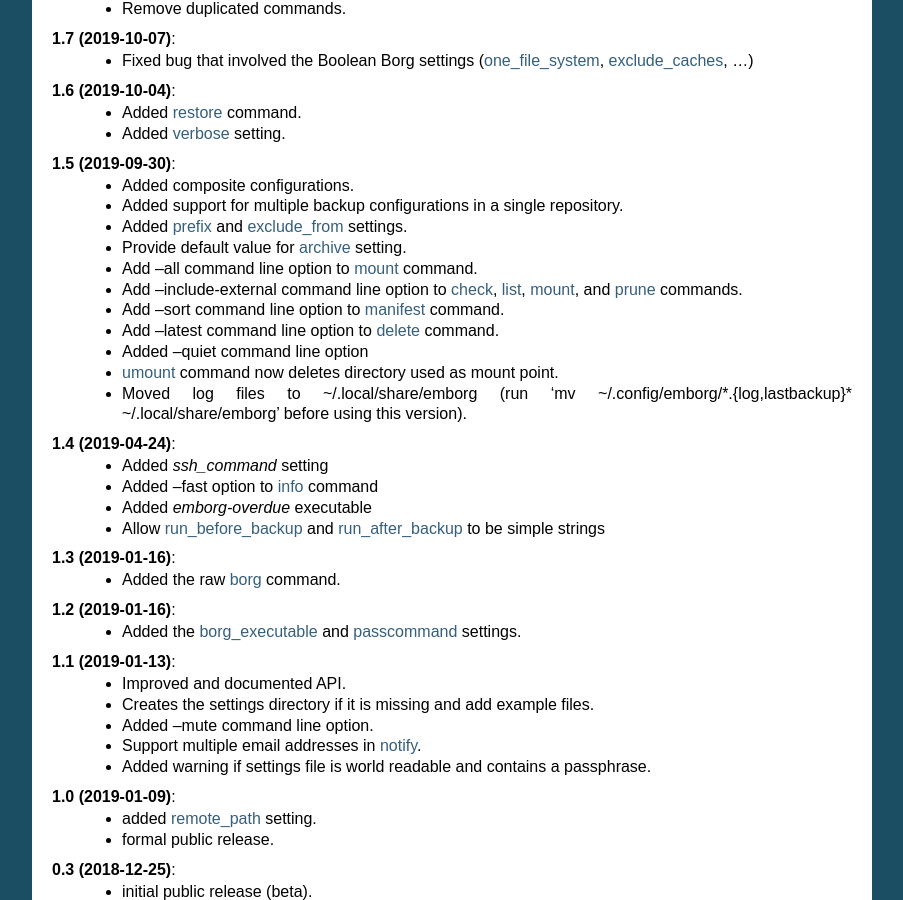
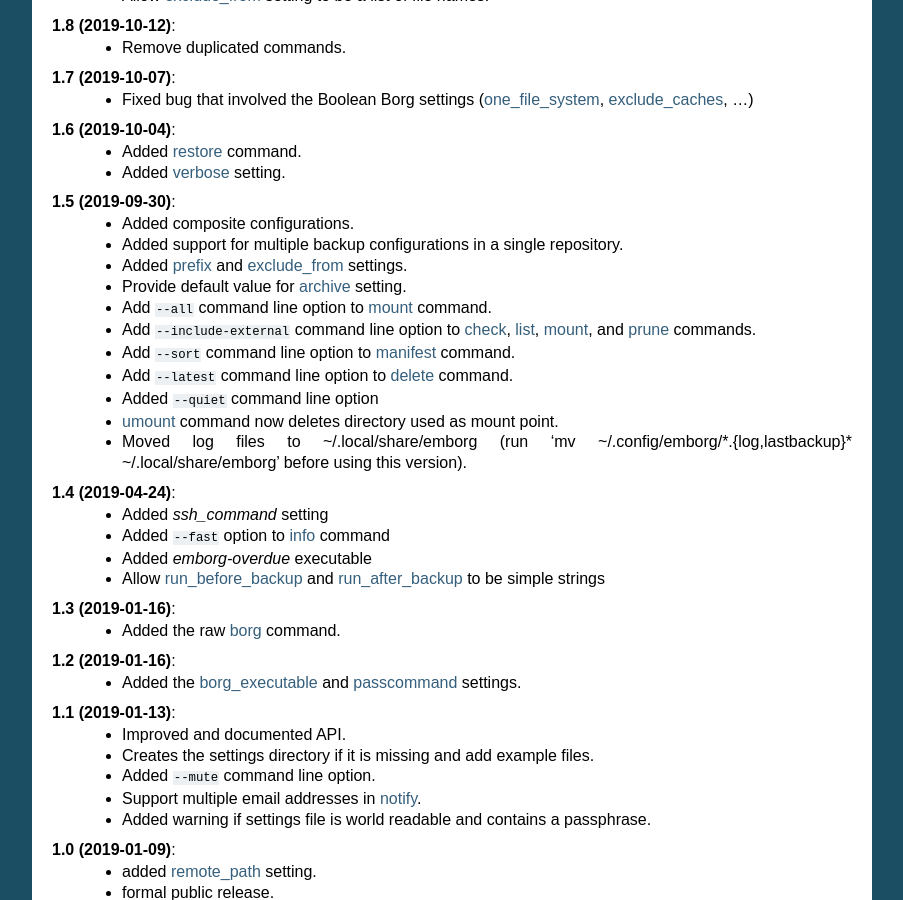
Before and after one commit to KenKundert/emborg, a Sphinx documentation site: the page built from doc/releases.rst, in a window 1280 px wide and 900 px high, scrolled down 1273 px. Shown: the whole window, without its empty margins (198-1101 px from the left). Built offline with Sphinx 7.4.7, drawn with Linux system fonts in a browser that asks for light colours; some of the changed text lies outside the part shown.

```diff
--- a/doc/releases.rst
+++ b/doc/releases.rst
@@ -85,12 +88,13 @@ Releases
     - Added :ref:`prefix <prefix>` and :ref:`exclude_from <exclude_from>`
       settings.
     - Provide default value for :ref:`archive <archive>` setting.
-    - Add --all command line option to :ref:`mount <mount>` command.
-    - Add --include-external command line option to :ref:`check <check>`, :ref:`list <list>`,
-      :ref:`mount <mount>`, and :ref:`prune <prune>` commands.
-    - Add --sort command line option to :ref:`manifest <manifest>` command.
-    - Add --latest command line option to :ref:`delete <delete>` command.
-    - Added --quiet command line option
+    - Add ``--all`` command line option to :ref:`mount <mount>` command.
+    - Add ``--include-external`` command line option to :ref:`check <check>`,
+      :ref:`list <list>`, :ref:`mount <mount>`, and :ref:`prune <prune>`
+      commands.
+    - Add ``--sort`` command line option to :ref:`manifest <manifest>` command.
+    - Add ``--latest`` command line option to :ref:`delete <delete>` command.
+    - Added ``--quiet`` command line option
     - :ref:`umount <umount>` command now deletes directory used as mount point.
     - Moved log files to ~/.local/share/emborg
       (run 'mv ~/.config/emborg/\*.{log,lastbackup}\* ~/.local/share/emborg'
@@ -98,7 +102,7 @@ Releases
 
 **1.4 (2019-04-24)**:
     - Added *ssh_command* setting
-    - Added --fast option to :ref:`info <info>` command
+    - Added ``--fast`` option to :ref:`info <info>` command
     - Added *emborg-overdue* executable
     - Allow :ref:`run_before_backup <run_before_backup>` and :ref:`run_after_backup <run_after_backup>` to be simple
       strings
@@ -112,7 +116,7 @@ Releases
 **1.1 (2019-01-13)**:
     - Improved and documented API.
     - Creates the settings directory if it is missing and add example files.
-    - Added --mute command line option.
+    - Added ``--mute`` command line option.
     - Support multiple email addresses in :ref:`notify <notify>`.
     - Added warning if settings file is world readable and contains a passphrase.
 
```
Also changed, not shown: other parts of doc/releases.rst (+6 -3 lines), doc/configuring.rst (+12 -1 lines), 4 other files.
